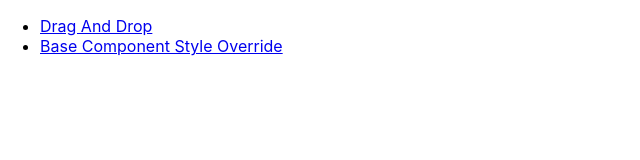
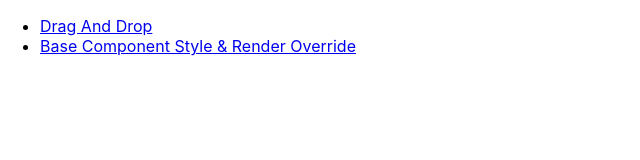
Before and after one commit to wwang439035/oakleaf, a React (Create React App) app: page / in a window 1280 px wide. Shown: the top 160 px of the page, without its empty margins (0-640 px from the left). Built offline with nearby package versions, Linux system fonts and the light colour scheme.

Commit message:
drag and drop element updates

```diff
--- a/src/App.js
+++ b/src/App.js
@@ -20,7 +20,7 @@ function App() {
                                 <Link to="/DragAndDrop">Drag And Drop</Link>
                             </li>
                             <li>
-                                <Link to="/styleOverride">Base Component Style Override</Link>
+                                <Link to="/styleOverride">Base Component Style & Render Override</Link>
                             </li>
                         </ul>
                     </nav>
```
